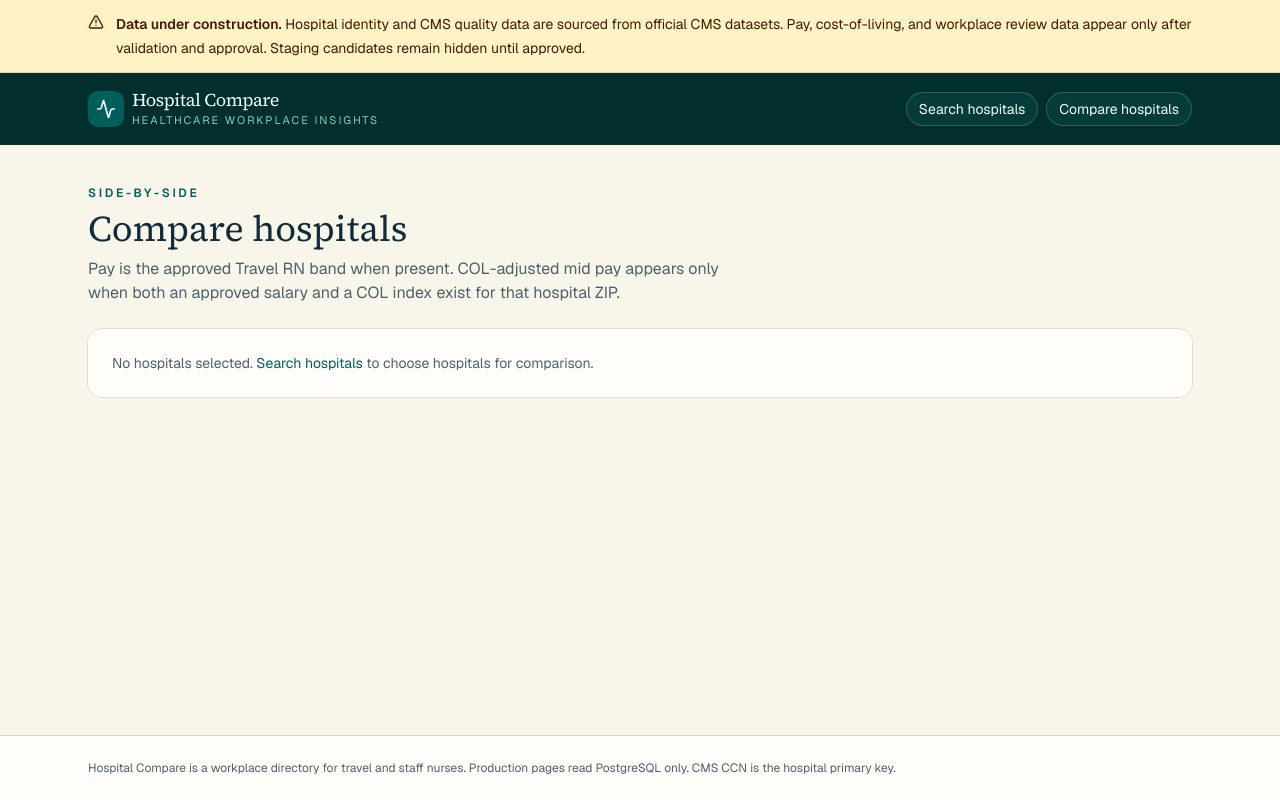
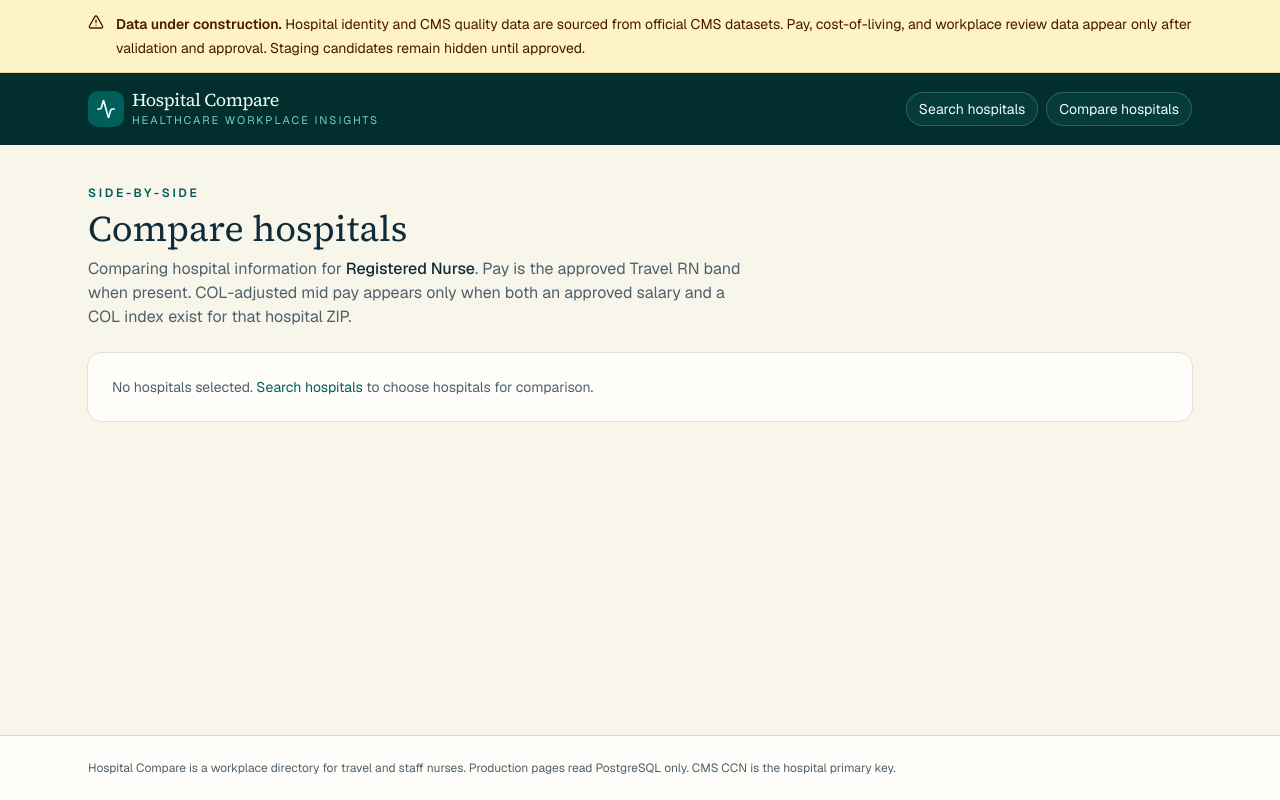
Before and after one commit to hospcompare/hospital-compare, a Next.js app: page /compare in a window 1280 px wide. Built offline with nearby package versions, Linux system fonts and the light colour scheme; no server answers.

Commit message:
Add profession-aware hospital navigation

```diff
--- a/src/app/compare/page.tsx
+++ b/src/app/compare/page.tsx
@@ -1,21 +1,44 @@
 import Link from "next/link";
 import { CompareTable } from "@/components/compare-table";
 import { compareHospitals } from "@/lib/queries";
+import {
+  DEFAULT_PROFESSION_SLUG,
+  getProfessionOption,
+  isEnabledProfession,
+} from "@/lib/profession-options";
 
 export const dynamic = "force-dynamic";
 
 export default async function ComparePage({
   searchParams,
 }: {
-  searchParams: Promise<{ ccns?: string; role?: string }>;
+  searchParams: Promise<{
+    ccns?: string;
+    role?: string;
+    profession?: string;
+  }>;
 }) {
   const params = await searchParams;
+
   const ccns = (params.ccns ?? "")
     .split(",")
     .map((value) => value.trim())
     .filter(Boolean);
+
+  const selectedProfession = isEnabledProfession(params.profession)
+    ? params.profession!
+    : DEFAULT_PROFESSION_SLUG;
+
+  const professionOption = getProfessionOption(selectedProfession);
+
+  // Existing salary architecture still uses role strings.
+  // RN remains the only enabled profession for this first pass.
   const role = params.role?.trim() || "Travel RN";
-  const result = ccns.length > 0 ? await compareHospitals(ccns, role) : null;
+
+  const result =
+    ccns.length > 0
+      ? await compareHospitals(ccns, role)
+      : null;
 
   return (
     <div className="mx-auto max-w-6xl space-y-6 px-4 py-10 sm:px-6">
@@ -23,24 +46,40 @@ export default async function ComparePage({
         <p className="text-xs font-semibold tracking-[0.22em] text-teal-800 uppercase">
           Side-by-side
         </p>
-        <h1 className="font-heading text-3xl sm:text-4xl">Compare hospitals</h1>
+
+        <h1 className="font-heading text-3xl sm:text-4xl">
+          Compare hospitals
+        </h1>
+
         <p className="max-w-2xl text-muted-foreground">
-          Pay is the approved {role} band when present. COL-adjusted mid pay
-          appears only when both an approved salary and a COL index exist for
-          that hospital ZIP.
+          Comparing hospital information for{" "}
+          <span className="font-medium text-foreground">
+            {professionOption?.label ?? "your profession"}
+          </span>
+          . Pay is the approved {role} band when present. COL-adjusted
+          mid pay appears only when both an approved salary and a COL
+          index exist for that hospital ZIP.
         </p>
       </div>
 
       {ccns.length === 0 ? (
         <p className="rounded-xl bg-card p-6 text-sm text-muted-foreground ring-1 ring-foreground/10">
           No hospitals selected.{" "}
-          <Link href="/hospitals" className="text-teal-800 hover:underline">
+          <Link
+            href={`/hospitals?profession=${encodeURIComponent(
+              selectedProfession,
+            )}`}
+            className="text-teal-800 hover:underline"
+          >
             Search hospitals
           </Link>{" "}
           to choose hospitals for comparison.
         </p>
       ) : (
-        <CompareTable result={result!} />
+        <CompareTable
+          result={result!}
+          professionSlug={selectedProfession}
+        />
       )}
     </div>
   );
--- a/src/app/hospitals/[ccn]/page.tsx
+++ b/src/app/hospitals/[ccn]/page.tsx
@@ -12,6 +12,11 @@ import { ReviewForm } from "@/components/review-form";
 import { getHospitalDetail, listApprovedReviews } from "@/lib/queries";
 import { formatHourly, formatScore } from "@/lib/compare";
 import { WorkplaceReportForm } from "@/components/workplace-report-form";
+import {
+  DEFAULT_PROFESSION_SLUG,
+  getProfessionOption,
+  isEnabledProfession,
+} from "@/lib/profession-options";
 
 export const dynamic = "force-dynamic";
 
@@ -29,11 +34,19 @@ export async function generateMetadata({
 
 export default async function HospitalDetailPage({
   params,
+  searchParams,
 }: {
   params: Promise<{ ccn: string }>;
+  searchParams: Promise<{ profession?: string }>;
 }) {
   const { ccn } = await params;
+  const { profession } = await searchParams;
   const decoded = decodeURIComponent(ccn);
+const selectedProfession = isEnabledProfession(profession)
+  ? profession!
+  : DEFAULT_PROFESSION_SLUG;
+
+const professionOption = getProfessionOption(selectedProfession);
   const hospital = await getHospitalDetail(decoded);
   if (!hospital) notFound();
   const reviews = await listApprovedReviews(decoded);
@@ -54,7 +67,9 @@ export default async function HospitalDetailPage({
         </p>
         <p>
           <Link
-            href={`/compare?ccns=${hospital.ccn}`}
+            href={`/compare?ccns=${hospital.ccn}&profession=${encodeURIComponent(
+  selectedProfession,
+)}`}
             className="text-sm text-teal-800 hover:underline"
           >
             Add to comparison
@@ -272,7 +287,9 @@ export default async function HospitalDetailPage({
         </div>
 <section className="space-y-4">
   <div>
-    <h2 className="font-heading text-2xl">Workplace experience</h2>
+    <h2 className="font-heading text-2xl">
+  Workplace experience — {professionOption?.label ?? "Healthcare worker"}
+</h2>
     <p className="text-sm text-muted-foreground">
       Share structured workplace information to help healthcare workers compare
       hospitals. This initial questionnaire is designed for registered nurses.
@@ -288,7 +305,10 @@ export default async function HospitalDetailPage({
       </CardDescription>
     </CardHeader>
     <CardContent>
-      <WorkplaceReportForm hospitalCcn={hospital.ccn} />
+      <WorkplaceReportForm
+  hospitalCcn={hospital.ccn}
+  professionSlug={selectedProfession}
+/>
     </CardContent>
   </Card>
 </section>
--- a/src/app/hospitals/page.tsx
+++ b/src/app/hospitals/page.tsx
@@ -1,26 +1,59 @@
 import { HospitalPicker } from "@/components/hospital-picker";
+import { ProfessionSelector } from "@/components/profession-selector";
+import {
+  DEFAULT_PROFESSION_SLUG,
+  getProfessionOption,
+  isEnabledProfession,
+} from "@/lib/profession-options";
 
 export const dynamic = "force-dynamic";
 
 export default async function HospitalsPage({
   searchParams,
 }: {
-  searchParams: Promise<{ q?: string }>;
+  searchParams: Promise<{
+    q?: string;
+    profession?: string;
+  }>;
 }) {
-  const { q } = await searchParams;
+  const { q, profession } = await searchParams;
+
+  const selectedProfession = isEnabledProfession(profession)
+    ? profession!
+    : DEFAULT_PROFESSION_SLUG;
+
+  const professionOption = getProfessionOption(selectedProfession);
+
   return (
     <div className="mx-auto max-w-6xl space-y-6 px-4 py-10 sm:px-6">
       <div className="space-y-2">
         <p className="text-xs font-semibold tracking-[0.22em] text-teal-800 uppercase">
           Production directory
         </p>
-        <h1 className="font-heading text-3xl sm:text-4xl">Find hospitals by CCN, name, or city</h1>
+
+        <h1 className="font-heading text-3xl sm:text-4xl">
+          Find hospitals by CCN, name, or city
+        </h1>
+
         <p className="max-w-2xl text-muted-foreground">
-          Select two to five facilities, then open a side-by-side compare. Only hospitals that
-          already exist in PostgreSQL appear here — staging agent payloads do not.
+          Search hospital data for{" "}
+          <span className="font-medium text-foreground">
+            {professionOption?.label ?? "your profession"}
+          </span>
+          . Select two to five facilities to compare.
         </p>
       </div>
-      <HospitalPicker initialQuery={q ?? ""} />
+
+      <div className="max-w-sm">
+        <ProfessionSelector
+          initialProfession={selectedProfession}
+        />
+      </div>
+
+      <HospitalPicker
+        initialQuery={q ?? ""}
+        professionSlug={selectedProfession}
+      />
     </div>
   );
 }
--- a/src/components/hospital-picker.tsx
+++ b/src/components/hospital-picker.tsx
@@ -12,7 +12,13 @@ import type { HospitalSummary } from "@/lib/contracts";
 
 const MAX_COMPARE = 5;
 
-export function HospitalPicker({ initialQuery = "" }: { initialQuery?: string }) {
+export function HospitalPicker({
+  initialQuery = "",
+  professionSlug,
+}: {
+  initialQuery?: string;
+  professionSlug: string;
+}) {
   const router = useRouter();
   const [query, setQuery] = useState(initialQuery);
   const [hospitals, setHospitals] = useState<HospitalSummary[]>([]);
@@ -55,9 +61,14 @@ export function HospitalPicker({ initialQuery = "" }: { initialQuery?: string })
   }
 
   function goCompare() {
-    if (selected.length < 2) return;
-    router.push(`/compare?ccns=${selected.join(",")}`);
-  }
+  if (selected.length < 2) return;
+
+  const params = new URLSearchParams();
+  params.set("ccns", selected.join(","));
+  params.set("profession", professionSlug);
+
+  router.push(`/compare?${params.toString()}`);
+}
 
   return (
     <div className="space-y-6">
@@ -149,7 +160,9 @@ export function HospitalPicker({ initialQuery = "" }: { initialQuery?: string })
                     </span>
                   </label>
                   <Link
-                    href={`/hospitals/${hospital.ccn}`}
+  href={`/hospitals/${hospital.ccn}?profession=${encodeURIComponent(
+    professionSlug,
+  )}`}
                     className="inline-flex h-8 items-center rounded-lg border border-border px-2.5 text-sm hover:bg-muted"
                   >
                     Details
--- /dev/null
+++ b/src/components/profession-selector.tsx
@@ -0,0 +1,90 @@
+"use client";
+
+import { useEffect, useState } from "react";
+import { useRouter } from "next/navigation";
+import { Button } from "@/components/ui/button";
+import { Label } from "@/components/ui/label";
+import {
+  DEFAULT_PROFESSION_SLUG,
+  enabledProfessionOptions,
+  isEnabledProfession,
+  PROFESSION_STORAGE_KEY,
+} from "@/lib/profession-options";
+
+export function ProfessionSelector({
+  initialProfession,
+  destination = "/hospitals",
+}: {
+  initialProfession?: string | null;
+  destination?: string;
+}) {
+  const router = useRouter();
+
+  const [professionSlug, setProfessionSlug] = useState(
+    isEnabledProfession(initialProfession)
+      ? initialProfession!
+      : DEFAULT_PROFESSION_SLUG,
+  );
+
+  useEffect(() => {
+    if (isEnabledProfession(initialProfession)) {
+      localStorage.setItem(
+        PROFESSION_STORAGE_KEY,
+        initialProfession!,
+      );
+      return;
+    }
+
+    const remembered = localStorage.getItem(PROFESSION_STORAGE_KEY);
+
+    if (isEnabledProfession(remembered)) {
+      setProfessionSlug(remembered!);
+    }
+  }, [initialProfession]);
+
+  function continueToHospitals() {
+    localStorage.setItem(
+      PROFESSION_STORAGE_KEY,
+      professionSlug,
+    );
+
+    const params = new URLSearchParams();
+    params.set("profession", professionSlug);
+
+    router.push(`${destination}?${params.toString()}`);
+  }
+
+  return (
+    <div className="space-y-3">
+      <div className="space-y-1.5">
+        <Label htmlFor="profession">Your profession</Label>
+
+        <select
+          id="profession"
+          className="h-10 w-full rounded-lg border border-input bg-background px-3 text-sm"
+          value={professionSlug}
+          onChange={(event) =>
+            setProfessionSlug(event.target.value)
+          }
+        >
+          {enabledProfessionOptions.map((profession) => (
+            <option
+              key={profession.slug}
+              value={profession.slug}
+            >
+              {profession.label}
+            </option>
+          ))}
+        </select>
+      </div>
+
+      <Button
+        type="button"
+        onClick={continueToHospitals}
+        className="bg-teal-800 text-teal-50 hover:bg-teal-700"
+      >
+        Search hospitals
+      </Button>
+    </div>
+  );
+}
--- a/src/components/workplace-report-form.tsx
+++ b/src/components/workplace-report-form.tsx
@@ -43,8 +43,10 @@ const ratingOptions = [1, 2, 3, 4, 5];
 
 export function WorkplaceReportForm({
   hospitalCcn,
+  professionSlug,
 }: {
   hospitalCcn: string;
+  professionSlug: string;
 }) {
   const [employmentType, setEmploymentType] =
     useState<EmploymentType>("travel");
@@ -177,7 +179,7 @@ export function WorkplaceReportForm({
 
     const payload: WorkplaceReportSubmit = {
       hospitalCcn,
-      professionSlug: "registered-nurse",
+      professionSlug,
       specialtySlug: specialtySlug || null,
       employmentType,
       experienceMonth: experienceMonth || null,
--- /dev/null
+++ b/src/lib/profession-options.ts
@@ -0,0 +1,49 @@
+export const professionOptions = [
+  {
+    slug: "registered-nurse",
+    label: "Registered Nurse",
+    abbreviation: "RN",
+    enabled: true,
+  },
+
+  // Foundation for future rollout.
+  {
+    slug: "certified-nursing-assistant",
+    label: "CNA / Patient Care Tech",
+    abbreviation: "CNA/PCT",
+    enabled: false,
+  },
+  {
+    slug: "respiratory-therapist",
+    label: "Respiratory Therapist",
+    abbreviation: "RT",
+    enabled: false,
+  },
+  {
+    slug: "physician",
+    label: "Physician",
+    abbreviation: "MD/DO",
+    enabled: false,
+  },
+] as const;
+
+export const enabledProfessionOptions = professionOptions.filter(
+  (profession) => profession.enabled,
+);
+
+export const DEFAULT_PROFESSION_SLUG = "registered-nurse";
+
+export const PROFESSION_STORAGE_KEY = "hospital-compare-profession";
+
+export function getProfessionOption(slug: string | null | undefined) {
+  if (!slug) return null;
+
+  return (
+    professionOptions.find((profession) => profession.slug === slug) ?? null
+  );
+}
+
+export function isEnabledProfession(slug: string | null | undefined) {
+  const profession = getProfessionOption(slug);
+  return Boolean(profession?.enabled);
+}
```
Also changed, not shown: src/app/page.tsx (+6 -10 lines), src/components/compare-table.tsx (+10 -2 lines).
